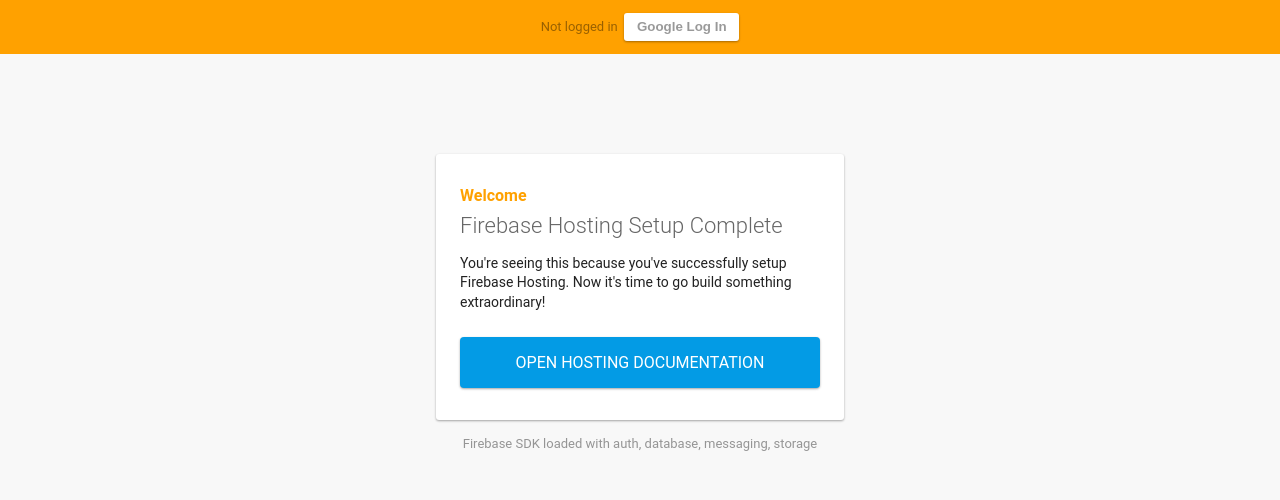
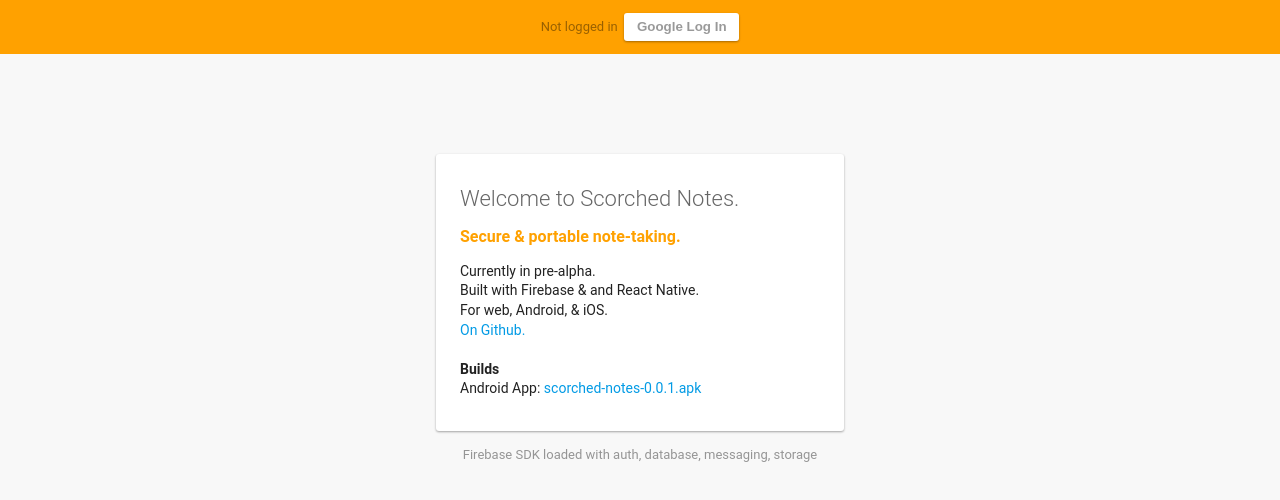
Before and after one commit to jordanblakey/firebase-experiments, a plain HTML site: page public/index.html in a window 1280 px wide. Drawn offline with Linux system fonts and the light colour scheme; some packages are replaced by stand-ins of ours; no server answers.

Commit message:
Updates to landing page.

```diff
--- a/public/css/style.css
+++ b/public/css/style.css
@@ -34,7 +34,7 @@
   font-size: 14px;
 }
 
-#message a {
+#message .button {
   display: block;
   text-align: center;
   background: #039be5;
@@ -45,9 +45,18 @@
   border-radius: 4px;
 }
 
+#message a {
+  text-decoration: none;
+  color: #039be5;
+}
+
 #message,
-#message a {
+#message .button {
   box-shadow: 0 1px 3px rgba(0, 0, 0, 0.12), 0 1px 2px rgba(0, 0, 0, 0.24);
+}
+
+#message p:last-child {
+  margin-bottom: 0;
 }
 
 #load,
--- a/public/index.html
+++ b/public/index.html
@@ -24,10 +24,19 @@
 
   <div id="pageContent">
     <div id="message">
-      <h2>Welcome</h2>
-      <h1>Firebase Hosting Setup Complete</h1>
-      <p>You're seeing this because you've successfully setup Firebase Hosting. Now it's time to go build something extraordinary!</p>
-      <a target="_blank" href="https://firebase.google.com/docs/hosting/">Open Hosting Documentation</a>
+      <h1>Welcome to Scorched Notes.</h1>
+      <h2>Secure &amp; portable note-taking.</h2>
+      <p>Currently in pre-alpha.
+        <br> Built with Firebase &amp; and React Native.
+        <br> For web, Android, &amp iOS.
+        <br>
+        <a href="https://github.com/jordanblakey/scorched-site">On Github.</a>
+        <br>
+        <br>
+        <b>Builds</b>
+        <br> Android App:
+        <a href="https://firebasestorage.googleapis.com/v0/b/native-notes-2b16e.appspot.com/o/scorched-notes-0.0.1.apk?alt=media&token=fd85528a-bb94-429b-8ab0-e44c2c1d95c3">scorched-notes-0.0.1.apk</a>
+      </p>
     </div>
     <p id="load">Firebase SDK Loading&hellip;</p>
   </div>
```
